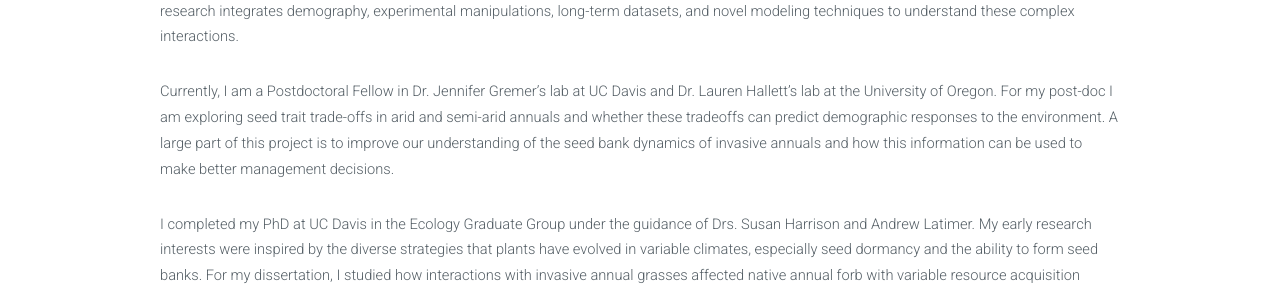
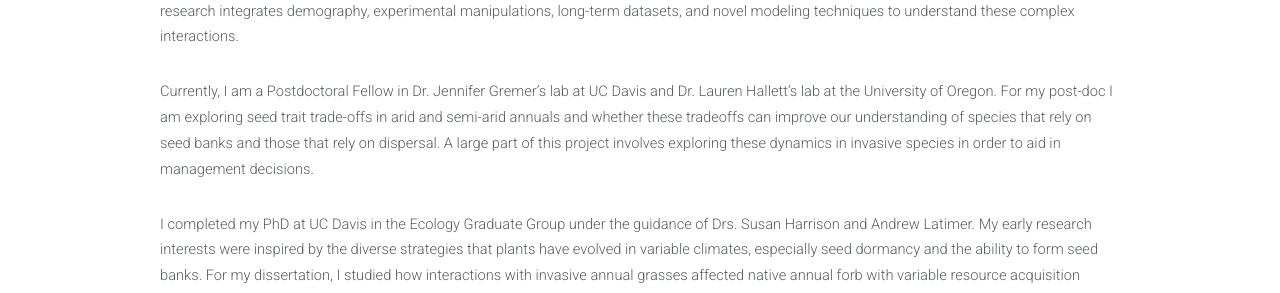
Before and after one commit to marinalaforgia/marinalaforgia.github.io, a Jekyll site: the page built from aboutme.html, in a window 1280 px wide and 1361 px high. Shown: the part 603-896 px from the top of the window. Built offline with Jekyll 4.4.1, drawn with Linux system fonts in a browser that asks for light colours.

Commit message:
Update aboutme.html

```diff
--- a/aboutme.html
+++ b/aboutme.html
@@ -13,7 +13,7 @@
             <!-- <h2>Mollis ut adipiscing</h2>-->
             <a class="image aboutme"><img src="{{ site.baseurl }}/images/About-Me.jpeg" alt="" /></a>
             <p>I am plant population and community ecologist broadly interested in how functional traits predict plant responses to interacting global change factors. Much of my work focuses on understanding these responses through the early life stages of seeds and seedlings in desert and grassland annuals. My research integrates demography, experimental manipulations, long-term datasets, and novel modeling techniques to understand these complex interactions.</p>
-            <p>Currently, I am a Postdoctoral Fellow in Dr. Jennifer Gremer’s lab at UC Davis and Dr. Lauren Hallett’s lab at the University of Oregon. For my post-doc I am exploring seed trait trade-offs in arid and semi-arid annuals and whether these tradeoffs can predict demographic responses to the environment. A large part of this project is to improve our understanding of the seed bank dynamics of invasive annuals and how this information can be used to make better management decisions. </p>
+            <p>Currently, I am a Postdoctoral Fellow in Dr. Jennifer Gremer’s lab at UC Davis and Dr. Lauren Hallett’s lab at the University of Oregon. For my post-doc I am exploring seed trait trade-offs in arid and semi-arid annuals and whether these tradeoffs can improve our understanding of species that rely on seed banks and those that rely on dispersal. A large part of this project involves exploring these dynamics in invasive species in order to aid in management decisions. </p>
             <p>I completed my PhD at UC Davis in the Ecology Graduate Group under the guidance of Drs. Susan Harrison and Andrew Latimer. My early research interests were inspired by the diverse strategies that plants have evolved in variable climates, especially seed dormancy and the ability to form seed banks. For my dissertation, I studied how interactions with invasive annual grasses affected native annual forb with variable resource acquisition strategies. </p>
             <p>I grew up in Southern California outside of LA and completed my undergraduate degree in International Studies & Economics at UC San Diego. My drive to understand environmentally sustainable development led me to uncover a passion for plants and ecology. </p>
         </section>
```
